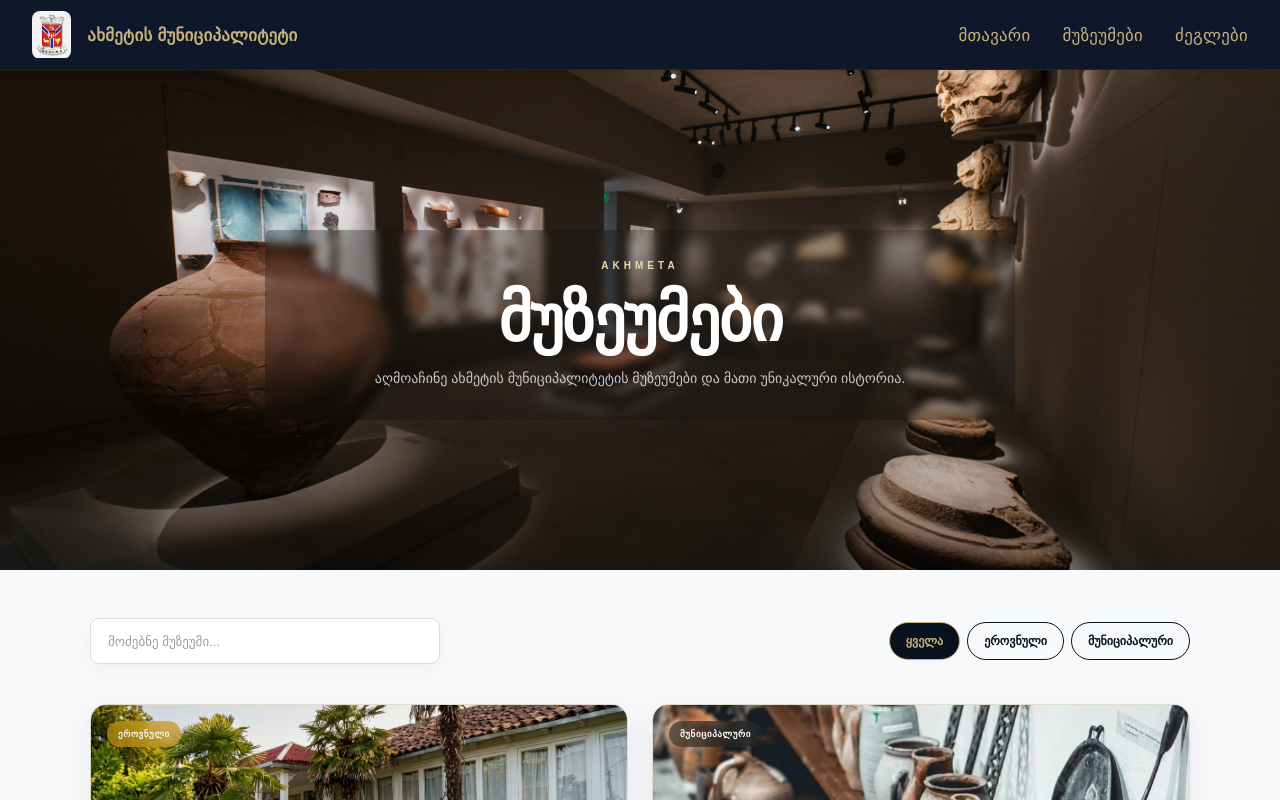
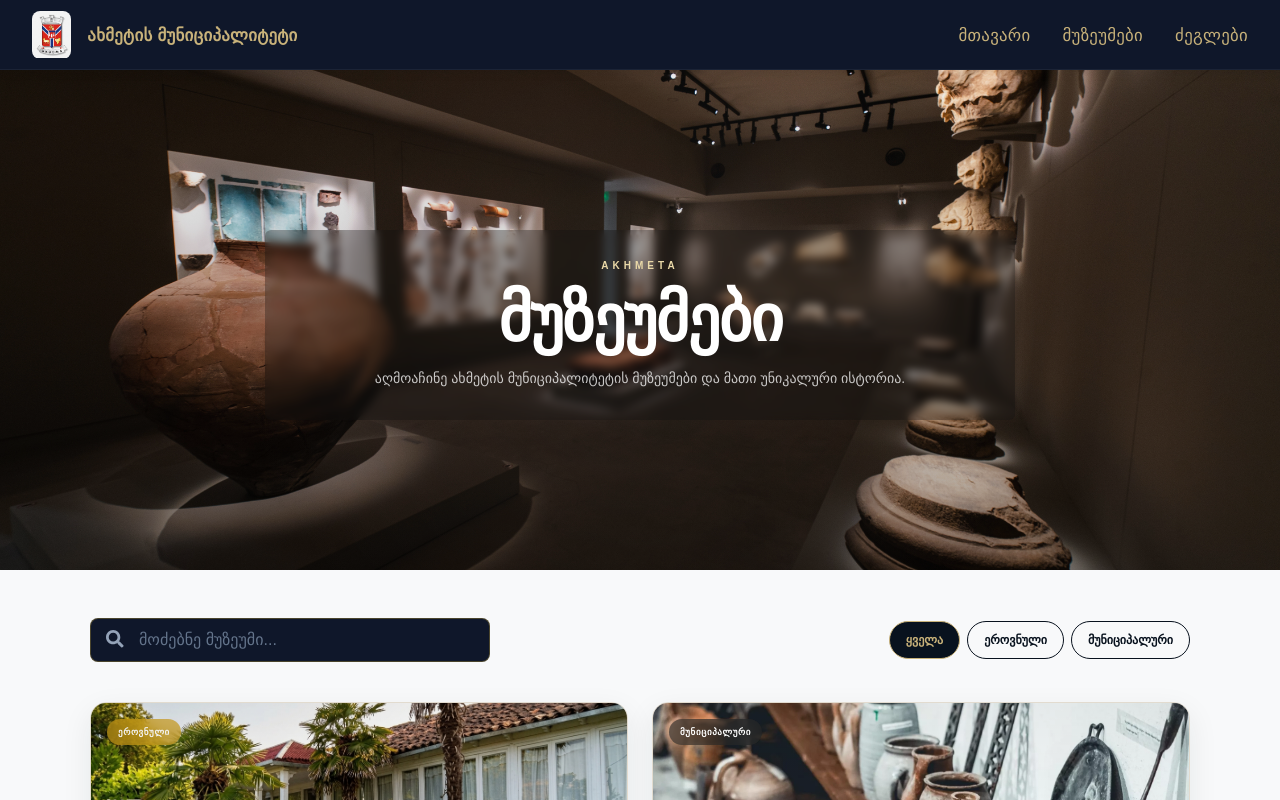
Before and after one commit to lP-deve/Landmarks_Of_Akhmeta, a React (Vite) app: page /museums in a window 1280 px wide. Shown: the top 800 px of the page. Built offline with nearby package versions, Linux system fonts and the light colour scheme.

Commit message:
fixed bugs

```diff
--- a/src/Header.css
+++ b/src/Header.css
@@ -9,7 +9,6 @@
   --transition-speed: 0.3s;
 }
 
-/* Header Wrapper */
 .header {
   position: sticky;
   top: 0;
@@ -26,7 +25,6 @@
   transition: all var(--transition-speed) ease;
 }
 
-/* Logo Block */
 .header .logo {
   display: flex;
   align-items: center;
@@ -46,7 +44,6 @@
   transform: scale(1.05);
 }
 
-/* Logo Text - Stylized like Nav Items */
 .logo p {
   color: var(--gold-accent);
   font-size: 1.05rem;
@@ -79,8 +76,6 @@
 .header .logo:hover p::after {
   width: 100%;
 }
-
-/* Navigation Menu */
 .header nav ul {
   display: flex;
   align-items: center;
@@ -125,7 +120,6 @@
   width: 100%;
 }
 
-/* Responsive Styles */
 @media (max-width: 768px) {
    .logo p{
     display: none;
--- a/src/components/Home.css
+++ b/src/components/Home.css
@@ -379,7 +379,7 @@ img {
 
 .kvetera {
   background-image:
-    url("https://thumb.wikimedia.org/wikipedia/commons/thumb/8/82/Kvetera1.jpg/500px-Kvetera1.jpg?utm_source=ka.wikipedia.org&utm_campaign=parser&utm_content=thumbnail");
+    url("https://encrypted-tbn0.gstatic.com/images?q=tbn:ANd9GcSbbdnA9t7YXNg6Qjzd8XfzlZOCEDcCtrUK62h3bR7MYQ7jju5-zolWd5kQ&s=10");
 }
 
 .alaverdi {
@@ -840,11 +840,11 @@ img {
   }
 
   .stat strong {
-    font-size: 24px; /* პატარა ეკრანზე ციფრების ზომა ოდნავ პატარავდება */
+    font-size: 24px;
   }
 
   .stat span {
-    font-size: 11px; /* ტექსტის ზომა პატარავდება, რომ 3 სვეტში ჩატიოს */
+    font-size: 11px;
   }
   .cta {
     padding: 70px 18px;
--- a/src/components/Museums.css
+++ b/src/components/Museums.css
@@ -176,52 +176,6 @@ body {
   gap: 20px;
 }
 
-.museum-search {
-  width: 350px;
-  height: 46px;
-
-  display: flex;
-  align-items: center;
-
-  gap: 10px;
-
-  padding: 0 15px;
-
-  background: var(--white);
-
-  border: 1px solid var(--border);
-
-  border-radius: 9px;
-
-  box-shadow: 0 5px 18px rgba(30, 45, 35, 0.04);
-
-  transition: 0.25s ease;
-}
-
-.museum-search:focus-within {
-  border-color: var(--forest-light);
-
-  box-shadow:
-    0 0 0 3px rgba(40, 85, 65, 0.08);
-}
-
-.museum-search input {
-  width: 100%;
-  height: 100%;
-
-  border: 0;
-  outline: 0;
-
-  background: transparent;
-
-  color: var(--text);
-
-  font-size: 13px;
-}
-
-.museum-search input::placeholder {
-  color: #9a9e99;
-}
 
 .museum-filters {
   display: flex;
--- a/src/components/Museums.jsx
+++ b/src/components/Museums.jsx
@@ -2,6 +2,7 @@ import { useState } from "react";
 import { Link } from "react-router-dom";
 import "./Museums.css";
 import { museums } from "../json";
+import { FaSearch } from 'react-icons/fa';
 
 function Museums() {
   const [filter, setFilter] = useState("ყველა");
@@ -36,10 +37,11 @@ function Museums() {
 
       <section className="museum-controls">
 
-        <div className="museum-search">
-
+        <div className="search-wrapper">
+        <FaSearch className="search-icon" />
           <input
             type="text"
+            className="search-input"
             placeholder="მოძებნე მუზეუმი..."
             value={search}
             onChange={(e) => setSearch(e.target.value)}
--- a/src/components/Statues.jsx
+++ b/src/components/Statues.jsx
@@ -2,6 +2,7 @@ import { useState, useEffect, useRef, useCallback } from 'react';
 import { Link } from 'react-router-dom';
 import { statues } from '../json';
 import './statues.css';
+import { FaSearch } from 'react-icons/fa';
 
 const ITEMS_PER_BATCH = 9;
 const FALLBACK_IMAGE = 'https://www.pinterest.com/pin/249527635599756601/';
@@ -65,7 +66,9 @@ function Statues() {
       </header>
 
       <div className="content-wrappers">
+
         <div className="search-wrapper">
+          <FaSearch className="search-icon" />
           <input
             type="text"
             className="search-input"
@@ -73,6 +76,7 @@ function Statues() {
             value={searchTerm}
             onChange={handleSearch}
           />
+
         </div>
 
         <div className="statues-grid">
--- a/src/components/statues.css
+++ b/src/components/statues.css
@@ -105,43 +105,67 @@ body {
   width: min(1180px, 92%);
   margin: 0 auto;
   padding: 0 0 70px;
+  margin-top: 30px;
+
 }
 
 .search-wrapper {
+  position: relative;
   display: flex;
-  justify-content: flex-start;
+  align-items: start;
+  justify-content: start;
   width: 100%;
-  margin-bottom: 30px;
+  max-width: 400px;
+
 }
+
+
+.search-icon {
+  position: absolute;
+  left: 16px;
+  color: #94a3b8;
+  font-size: 1.1rem;
+  pointer-events: none;
+  transition: color 0.3s ease;
+    bottom: 14px
+
+}
+
 
 .search-input {
   width: 100%;
-  max-width: 350px;
-  padding: 11px 18px;
-  font-size: 0.9rem;
-  border: 1px solid #e2e8f0;
-  border-radius: 25px;
-  background-color: #ffffff;
-  color: var(--text-main);
+  padding: 12px 16px 12px 48px;
+  background-color: #0f172a;
+  color: #121111;
+  border: 1px solid rgba(212, 175, 55, 0.3);
+  border-radius: 8px;
+  font-size: 1rem;
   outline: none;
-  transition: var(--transition);
-  box-shadow: 0 2px 8px rgba(0, 0, 0, 0.03);
-}
+  transition: all 0.3s ease;
 
-.search-input:focus {
-  border-color: var(--accent-dark);
-  box-shadow: 0 4px 12px rgba(27, 48, 34, 0.12);
+
 }
 
 .search-input::placeholder {
-  color: #a0aec0;
+  color: #64748b;
 }
 
+
+.search-input:focus {
+  border-color: #d4af37;
+  background-color: white;
+  box-shadow: 0 0 10px rgba(212, 175, 55, 0.2);
+}
+
+.search-wrapper:focus-within .search-icon {
+  color: #d4af37;
+}
 .statues-grid {
   width: 100%;
   display: grid;
   grid-template-columns: repeat(3, minmax(0, 1fr));
   gap: 24px;
+  margin-top: 28px;
 }
 
 .statue-card {
@@ -164,7 +188,6 @@ body {
   border:1px solid rgba(176, 158, 110, 0.512);
 }
 
-/* Updated for dynamic photo aspect ratio & framing */
 .card-image-wrapper {
   position: relative;
   width: 100%;
@@ -466,16 +489,6 @@ body {
     padding-bottom: 55px;
   }
 
-  .search-wrapper {
-    margin-bottom: 22px;
-  }
-
-  .search-input {
-    max-width: 100%;
-    padding: 10px 16px;
-    font-size: 0.88rem;
-  }
-
   .statues-grid {
     grid-template-columns: 1fr;
     gap: 18px;
@@ -484,6 +497,7 @@ body {
   .statue-card {
     border-radius: 12px;
   }
+
 
   .card-content {
     padding: 17px;
```
Also changed, not shown: src/Footer.jsx (+5 -7 lines), src/Footers.css (+1 -11 lines).
